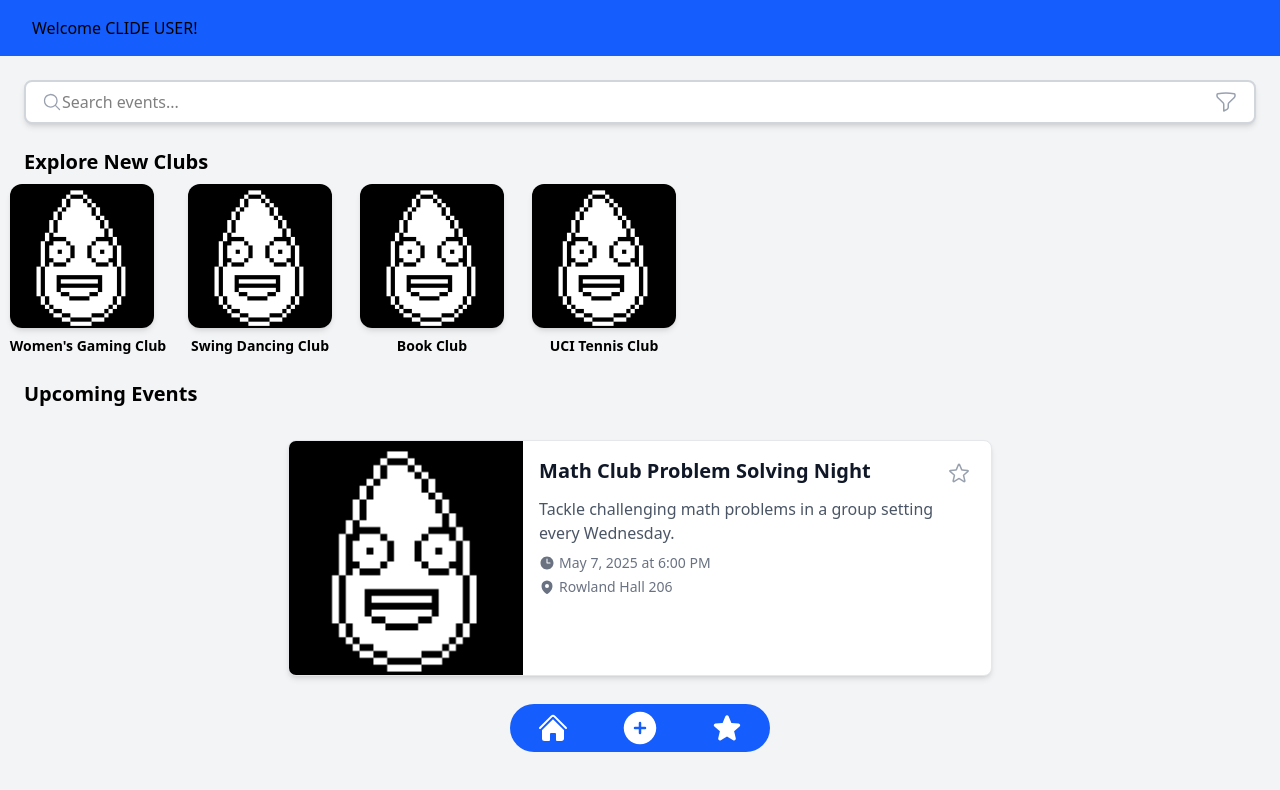
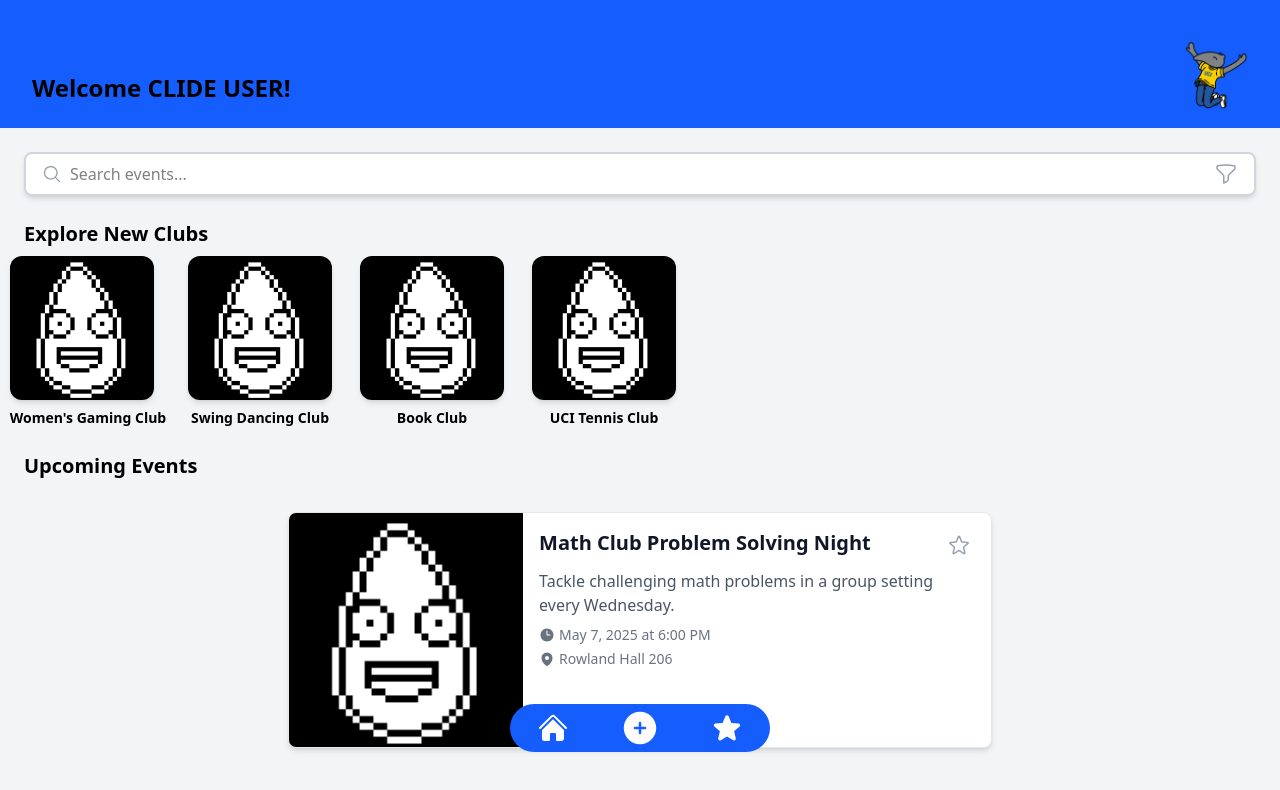
Before and after one commit to elliotchun/clide-campus-groups, a React (Vite) app: page /tab1 in a window 1280 px wide. Shown: the top 790 px of the page. Built offline with nearby package versions, Linux system fonts and the light colour scheme.

Commit message:
Update home page header

```diff
--- a/src/pages/Tab1.tsx
+++ b/src/pages/Tab1.tsx
@@ -10,15 +10,16 @@ import { FunnelIcon } from '@heroicons/react/24/outline';
 const Tab1: React.FC = () => {
     return (
         <div className="flex flex-col min-h-screen">
-            <header className="bg-blue-600 px-2 py-4">
-                <h1 className="ml-6">Welcome CLIDE USER!</h1>
+            <header className="bg-blue-600 px-2 py-4 h-32 flex items-center justify-between">
+                <h1 className="ml-6 pt-12 text-2xl font-bold w-fit">Welcome CLIDE USER!</h1>
+                <img className="mr-6 w-16 h-18 self-end" src="Petr.png"></img>
             </header>
             <main className="bg-gray-100 flex-1">
                 <div className="search-bar bg-white m-6 text-black py-2 px-4 rounded-lg border-2 border-gray-300 shadow-md">
                     <button id="btn-search-filter">
                         <MagnifyingGlassIcon className="size-5 text-gray-400"></MagnifyingGlassIcon>
                     </button>
-                    <input className="flex-2" type="text" placeholder="Search events..." />
+                    <input className="flex-2 mx-2" type="text" placeholder="Search events..." />
                     <button id="btn-search-filter">
                         <FunnelIcon className="size-6 text-gray-400 flex-"></FunnelIcon>
                     </button>
```
Also changed, not shown: public/Petr.png (added).
